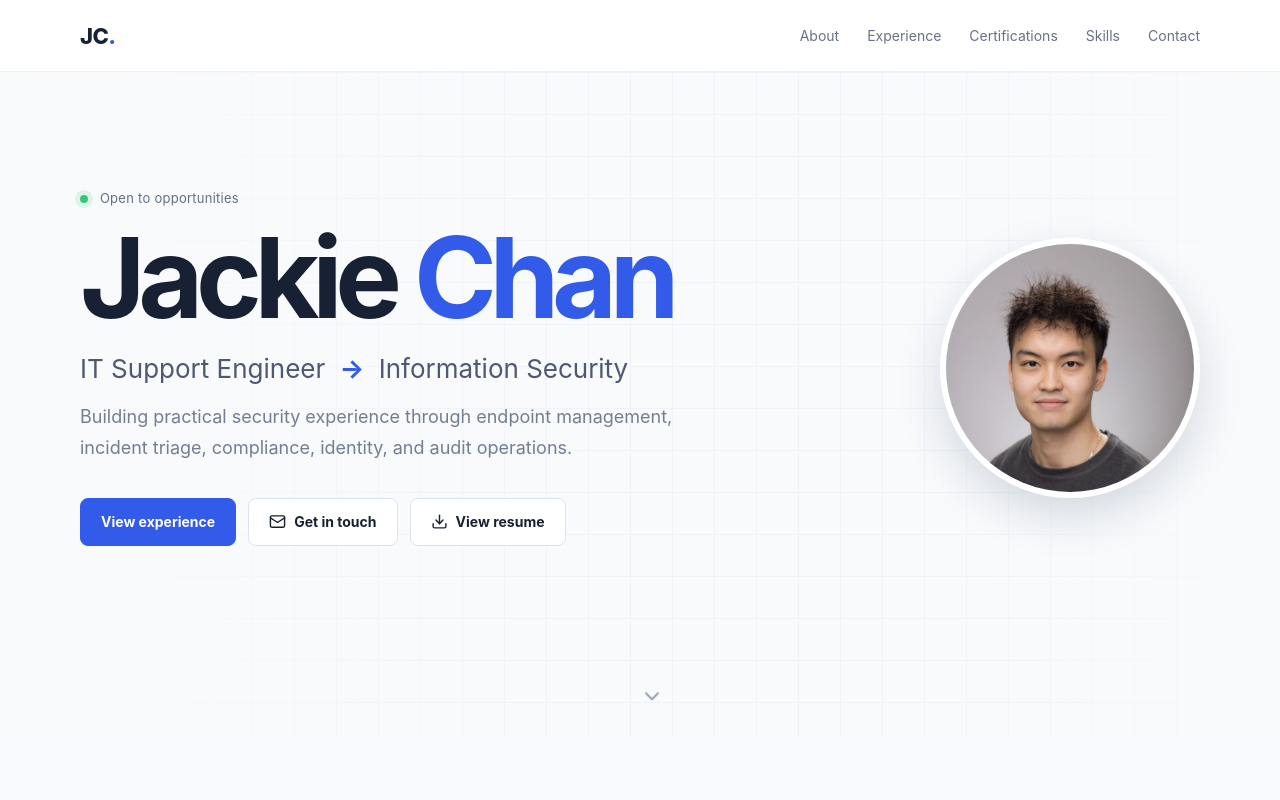
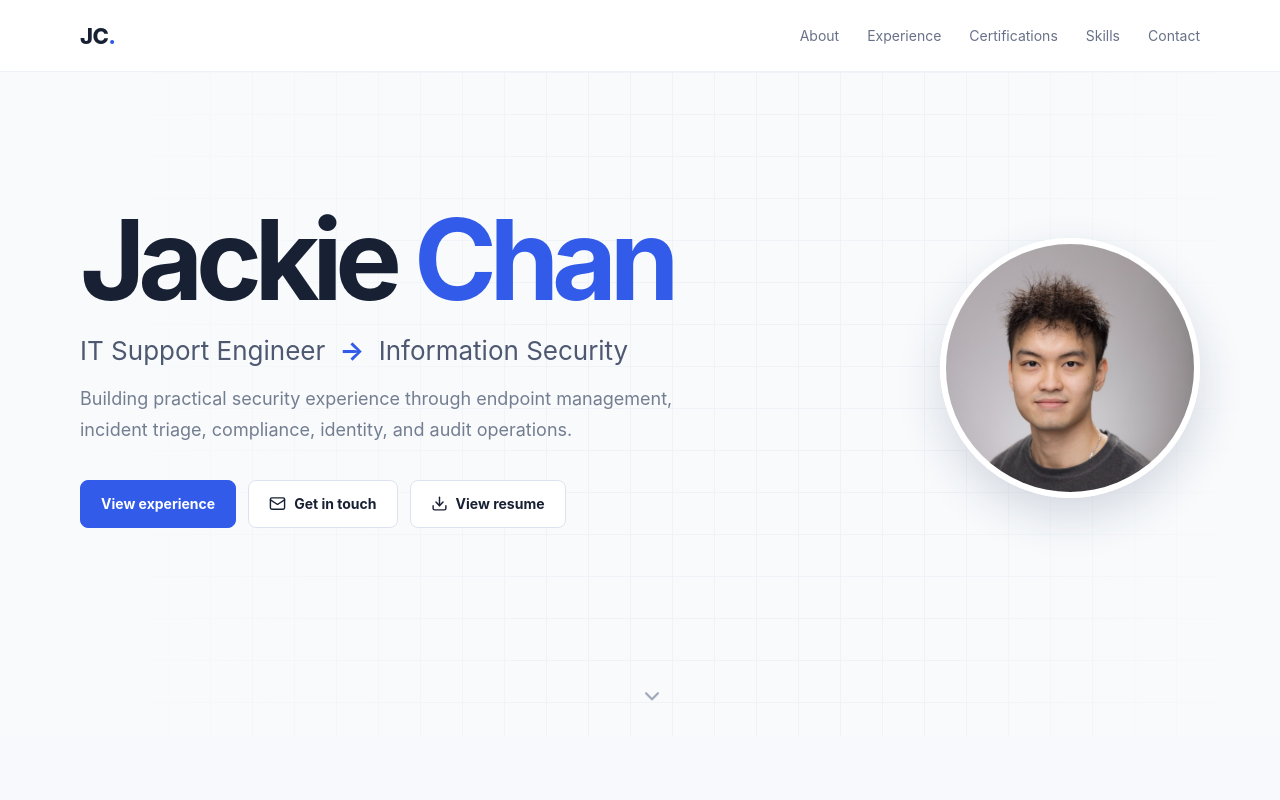
Before and after one commit to jackchan1119/jackie-chan, a React (Vite) app: page / in a window 1280 px wide. Shown: the top 800 px of the page. Built offline with nearby package versions, Linux system fonts and the light colour scheme.

Commit message:
Remove status message from hero content
Removed the status div displaying 'Open to opportunities'.

```diff
--- a/src/main.jsx
+++ b/src/main.jsx
@@ -98,7 +98,6 @@ function App() {
           <div className="hero-grid" aria-hidden="true" />
 
           <div className="hero-content">
-            <div className="status"><span /> Open to opportunities</div>
             <h1>Jackie <span>Chan</span></h1>
             <p className="subtitle">IT Support Engineer <b>→</b> Information Security</p>
             <p className="intro">Building practical security experience through endpoint management, incident triage, compliance, identity, and audit operations.</p>
```
